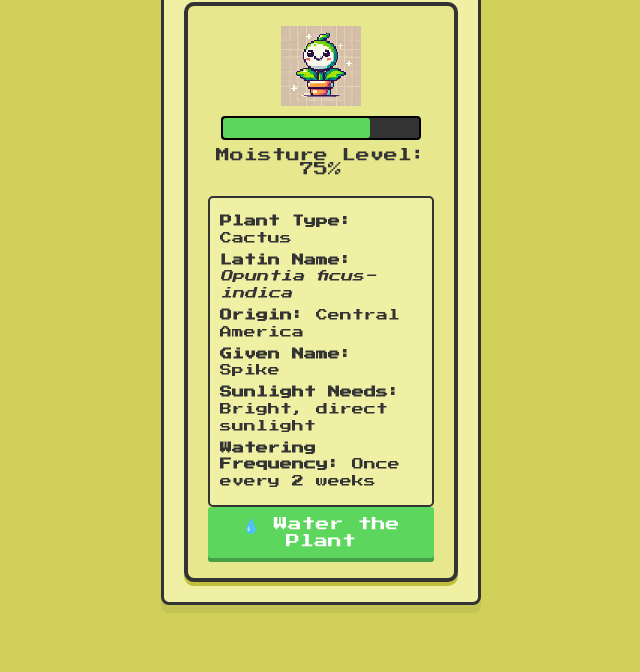
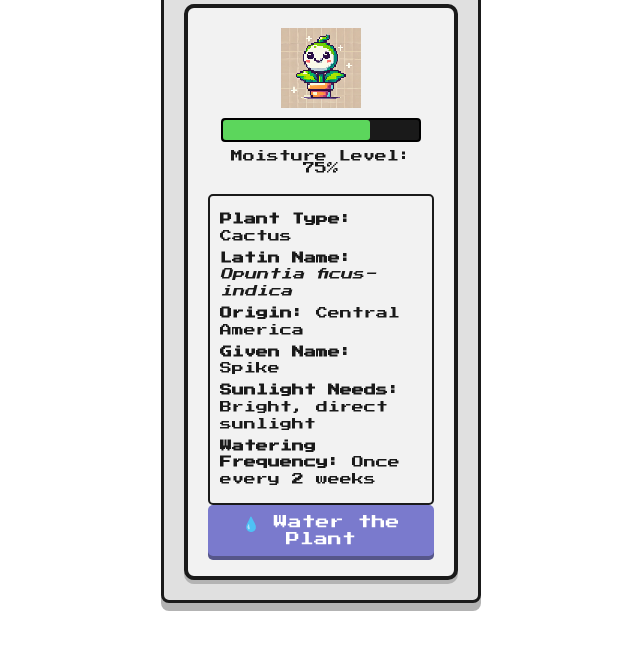
Before and after one commit to WabbitCode/Shrubbery, a plain HTML site: page index.html in a window 1280 px wide. Shown: the part 128-800 px from the top of the page, without its empty margins (319-959 px from the left). Drawn offline with Linux system fonts and the light colour scheme.

Commit message:
Update styles.css

```diff
--- a/styles.css
+++ b/styles.css
@@ -9,8 +9,8 @@
 
 body {
   font-family: 'Press Start 2P', sans-serif;
-  background-color: #d0d058;
-  color: #333;
+  background-color: #ffffff; /* White background */
+  color: #1a1a1a;
   display: flex;
   justify-content: center;
   align-items: center;
@@ -20,63 +20,81 @@ body {
 .container {
   text-align: center;
   padding: 20px;
-  border: 3px solid #333;
+  border: 3px solid #1a1a1a;
   width: 320px;
-  background-color: #f0f0a5;
-  box-shadow: 0 8px #c4c455;
+  background-color: #e0e0e0; /* Light gray for container */
+  box-shadow: 0 8px #b3b3b3;
   border-radius: 8px;
 }
 
 h1 {
   font-size: 20px;
-  color: #333;
+  color: #1a1a1a;
   margin-bottom: 15px;
-  text-shadow: 1px 1px #fff;
+  text-shadow: 1px 1px #ffffff;
 }
 
 .monitor {
-  background-color: #e7e78e;
+  background-color: #f2f2f2; /* Slightly darker gray for monitor */
   padding: 20px;
-  border: 4px solid #333;
+  border: 4px solid #1a1a1a;
   border-radius: 10px;
-  box-shadow: 0 4px #bfbf3d;
+  box-shadow: 0 4px #b3b3b3;
 }
 
 .plant-display {
   font-size: 16px;
   margin-bottom: 20px;
-  color: #333;
+  color: #1a1a1a;
   text-align: center;
 }
 
 .plant-sprite {
-  width: 80px;  /* Adjust as needed */
+  width: 80px;
   height: auto;
   margin-bottom: 10px;
-  image-rendering: pixelated;  /* Ensures a pixelated look */
+  image-rendering: pixelated; /* Keeps the pixelated look */
 }
 
 .moisture-container {
   position: relative;
   width: 200px;
   height: 24px;
-  background-color: #333;
+  background-color: #1a1a1a;
   border: 2px solid #000;
   margin: 0 auto;
   border-radius: 4px;
 }
 
 .moisture-bar {
-  width: 75%;
+  width: 75%; /* Keep the color on the moisture bar */
   height: 100%;
-  background-color: #5cd65c;
+  background-color: #5cd65c; /* Original color retained */
   transition: width 0.5s;
   border-radius: 3px;
 }
 
 .moisture-text {
-  font-size: 14px;
+  font-size: 12px;
   margin-top: 8px;
+  color: #1a1a1a;
+}
+
+.plant-info {
+  font-size: 12px;
+  color: #1a1a1a;
+  background-color: #f2f2f2;
+  padding: 10px;
+  border: 2px solid #1a1a1a;
+  border-radius: 5px;
+  margin-top: 15px;
+  text-align: left;
+  line-height: 1.6; /* Adjust line height for better readability */
+}
+
+.plant-info p {
+  margin: 5px 0;
+  line-height: 1.4;
 }
 
 button {
@@ -84,31 +102,33 @@ button {
   font-size: 14px;
   padding: 10px;
   border: none;
-  background-color: #5cd65c;
-  color: #fff;
+  background-color: #7a7acd; /* Brighter color for visibility */
+  color: #ffffff;
   cursor: pointer;
-  border-radius: 3px;
+  border-radius: 5px;
   transition: background-color 0.2s;
-  box-shadow: 0 4px #45a045;
+  box-shadow: 0 4px #56568a;
 }
 
 button:active {
-  background-color: #45a045;
-  box-shadow: 0 2px #45a045;
+  background-color: #56568a;
+  box-shadow: 0 2px #56568a;
   transform: translateY(2px);
 }
-.plant-info {
-  font-size: 12px;
-  color: #333;
-  background-color: #f0f0a5;
-  padding: 10px;
-  border: 2px solid #333;
+
+button:hover {
+  background-color: #6565a9; /* Darker shade on hover */
+}
+.level-display {
+  font-size: 16px;
+  font-weight: bold;
+  color: #1a1a1a;
+  margin-bottom: 10px;
+  background-color: #e0e0e0;
+  border: 2px solid #1a1a1a;
+  padding: 5px;
   border-radius: 5px;
-  margin-top: 15px;
-  text-align: left;
+  width: fit-content;
+  margin: 0 auto 10px;
+  box-shadow: 0 4px #b3b3b3;
 }
-
-.plant-info p {
-  margin: 5px 0;
-  line-height: 1.4;
-}
```
